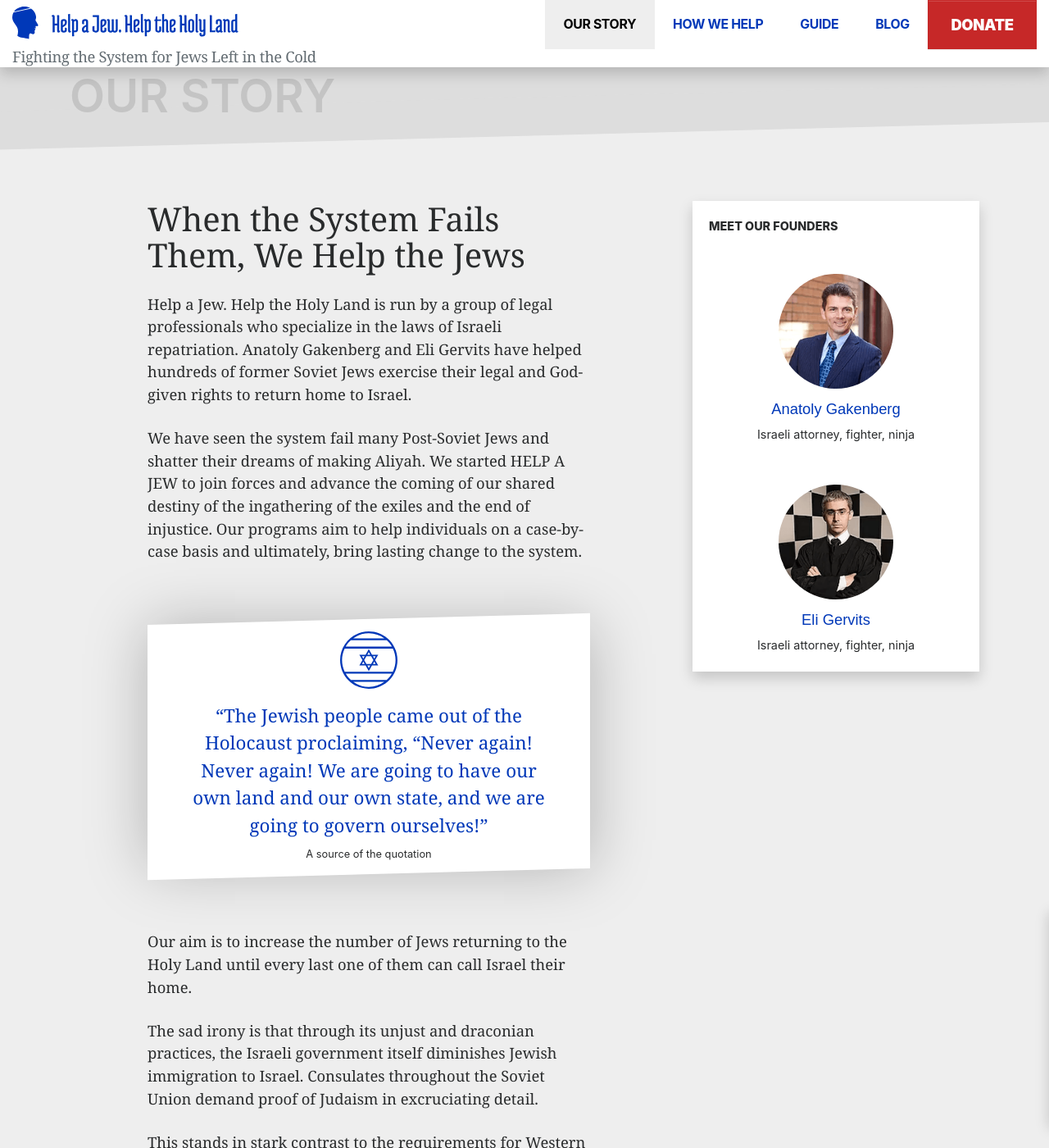
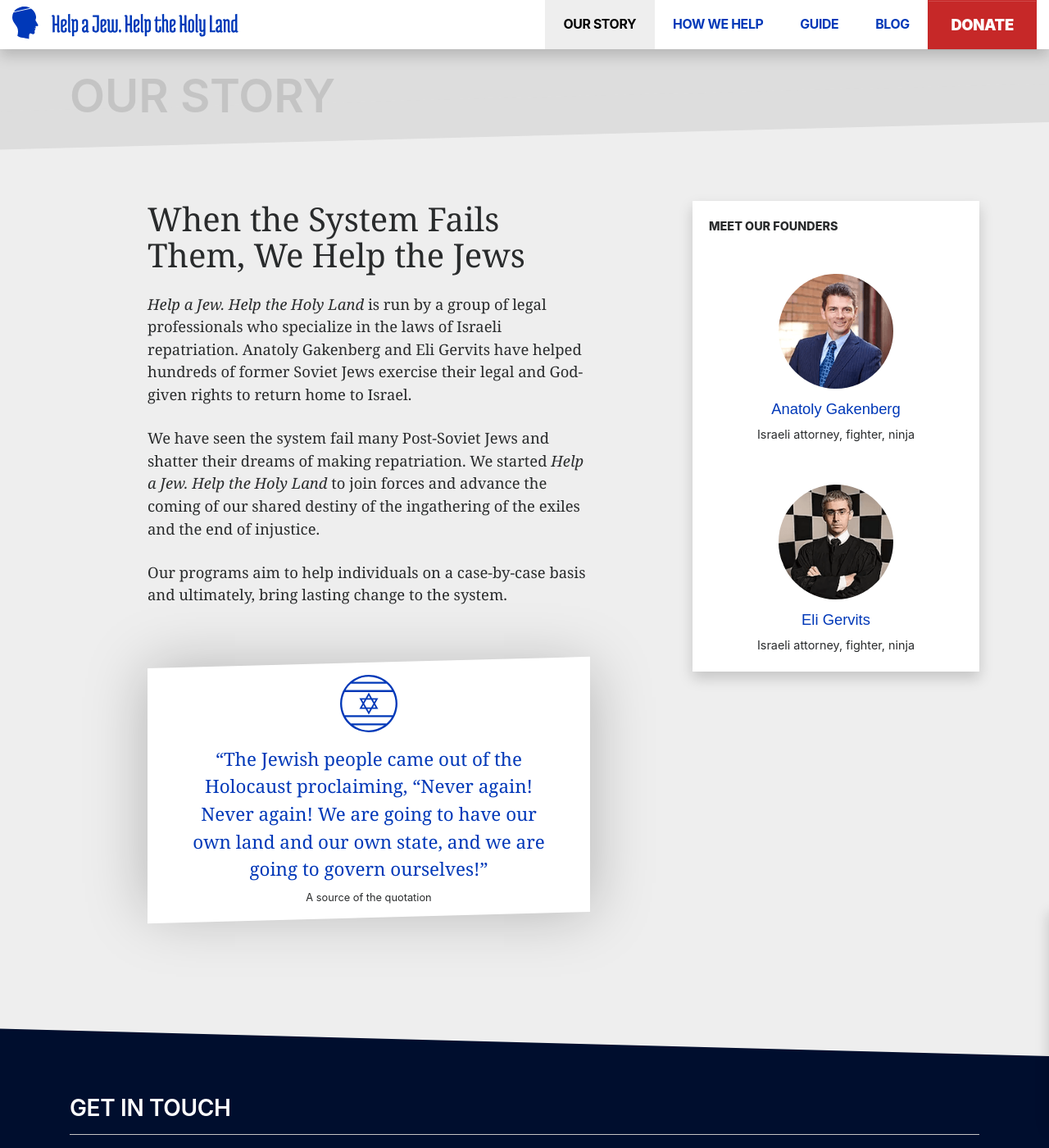
Before and after one commit to vinegredz/haj-1, a Jekyll site: the page built from our-story.html, in a window 1280 px wide and 1400 px high. Shown: the whole window at 82% size. Built offline with Jekyll 4.4.1, drawn with Linux system fonts in a browser that asks for light colours; some of the changed text lies outside the part shown.

Commit message:
our story updated

```diff
--- a/_includes/header.html
+++ b/_includes/header.html
@@ -6,17 +6,11 @@
 
         <div class="row">
 
-            <div class="col-4">
-
-                <a class="d-block mt-2" href="{{ '/' | relative_url}}">
-                    {% include logo.html %}
-                </a>
-
-                <span class="text-gray-light">Fighting the System for Jews Left in the Cold</span>
-
+            <div class="col-6">
+                <a class="mt-2 d-block" href="{{ '/' | relative_url}}">{% include logo.html %}</a>
             </div>
 
-            <div class="col-8">
+            <div class="col-6">
 
                 <nav class="nav justify-content-end">
 
--- a/our-story.html
+++ b/our-story.html
@@ -10,19 +10,15 @@
     <div class="col-lg-6 offset-lg-1">
 
         <h1 class="mb-4">When the System Fails Them, We Help the Jews</h1>
-        <p>{{site.title}} is run by a group of legal professionals who specialize in the laws of Israeli repatriation.
-            Anatoly
-            Gakenberg and Eli Gervits have helped hundreds of former Soviet Jews exercise their legal and God-given
-            rights to
-            return home to Israel.</p>
-
-        <p>We have seen the system fail many Post-Soviet Jews and shatter their dreams of making Aliyah. We started HELP
-            A JEW
-            to join forces and advance the coming of our shared destiny of the ingathering of the exiles and the end of
-            injustice. Our programs aim to help individuals on a case-by-case basis and ultimately, bring lasting change
-            to the
-            system.
+        <p><em>Help a Jew. Help the Holy Land</em> is run by a group of legal professionals who specialize in the laws
+            of Israeli
+            repatriation. Anatoly Gakenberg and Eli Gervits have helped hundreds of former Soviet Jews exercise their
+            legal and God-given rights to return home to Israel.</p>
+        <p>We have seen the system fail many Post-Soviet Jews and shatter their dreams of making repatriation. We
+            started <em>Help a Jew. Help the Holy Land</em> to join forces and advance the coming of our shared destiny of the
+            ingathering of the exiles and the end of injustice.
         </p>
+        <p>Our programs aim to help individuals on a case-by-case basis and ultimately, bring lasting change to the system.</p>
 
         <br>
 
@@ -33,21 +29,6 @@
                 ourselves!”</p>
             <div class="f-xs f-sans">A source of the quotation</div>
         </div>
-
-        <br>
-
-        <p>Our aim is to increase the number of Jews returning to the Holy Land until every last one of them can call
-            Israel
-            their home.</p>
-
-        <p>The sad irony is that through its unjust and draconian practices, the Israeli government itself diminishes
-            Jewish
-            immigration to Israel. Consulates throughout the Soviet Union demand proof of Judaism in excruciating
-            detail.
-        </p>
-
-        <p>This stands in stark contrast to the requirements for Western Jews, who simply need a letter from a
-            Rabbi.</p>
 
     </div>
 
```
